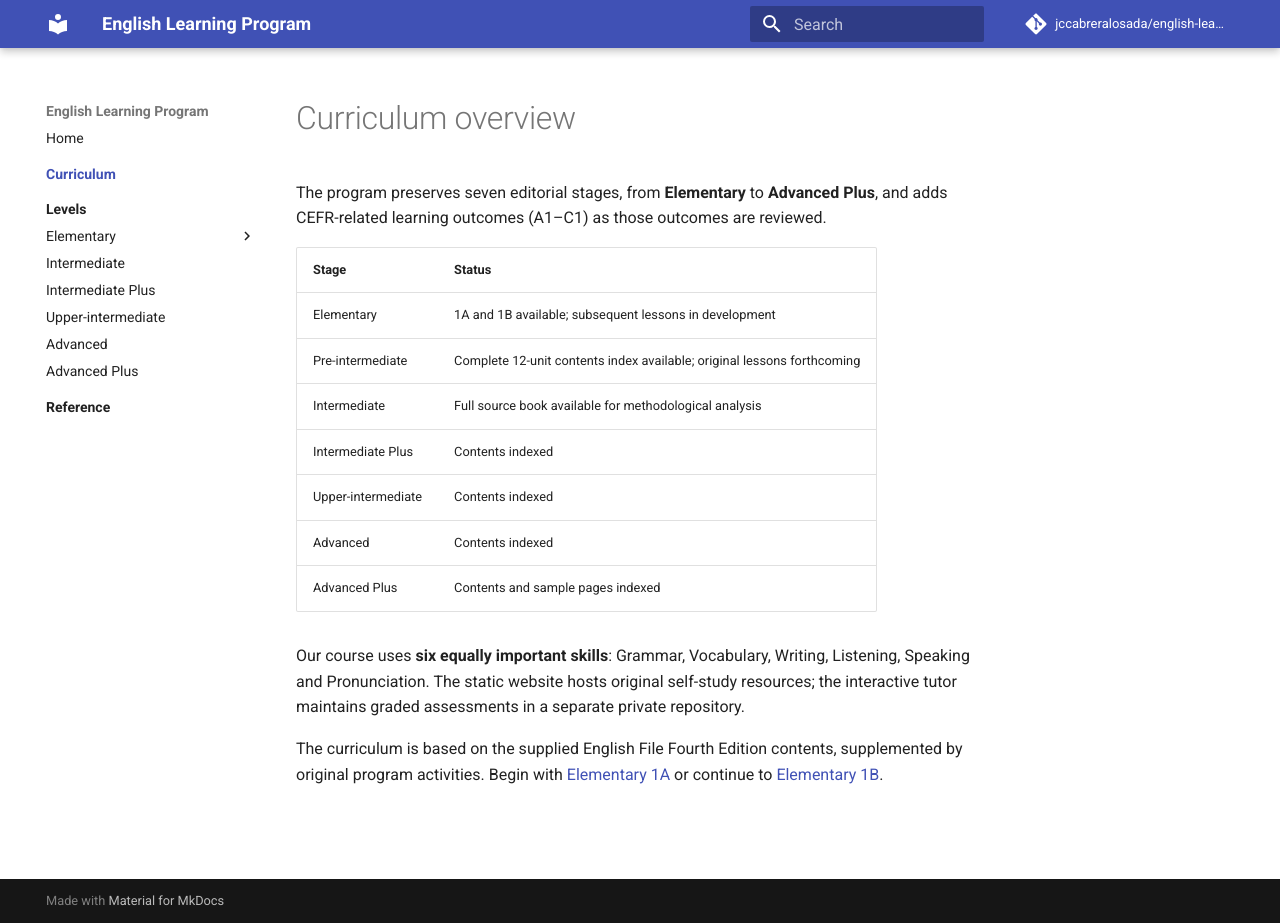
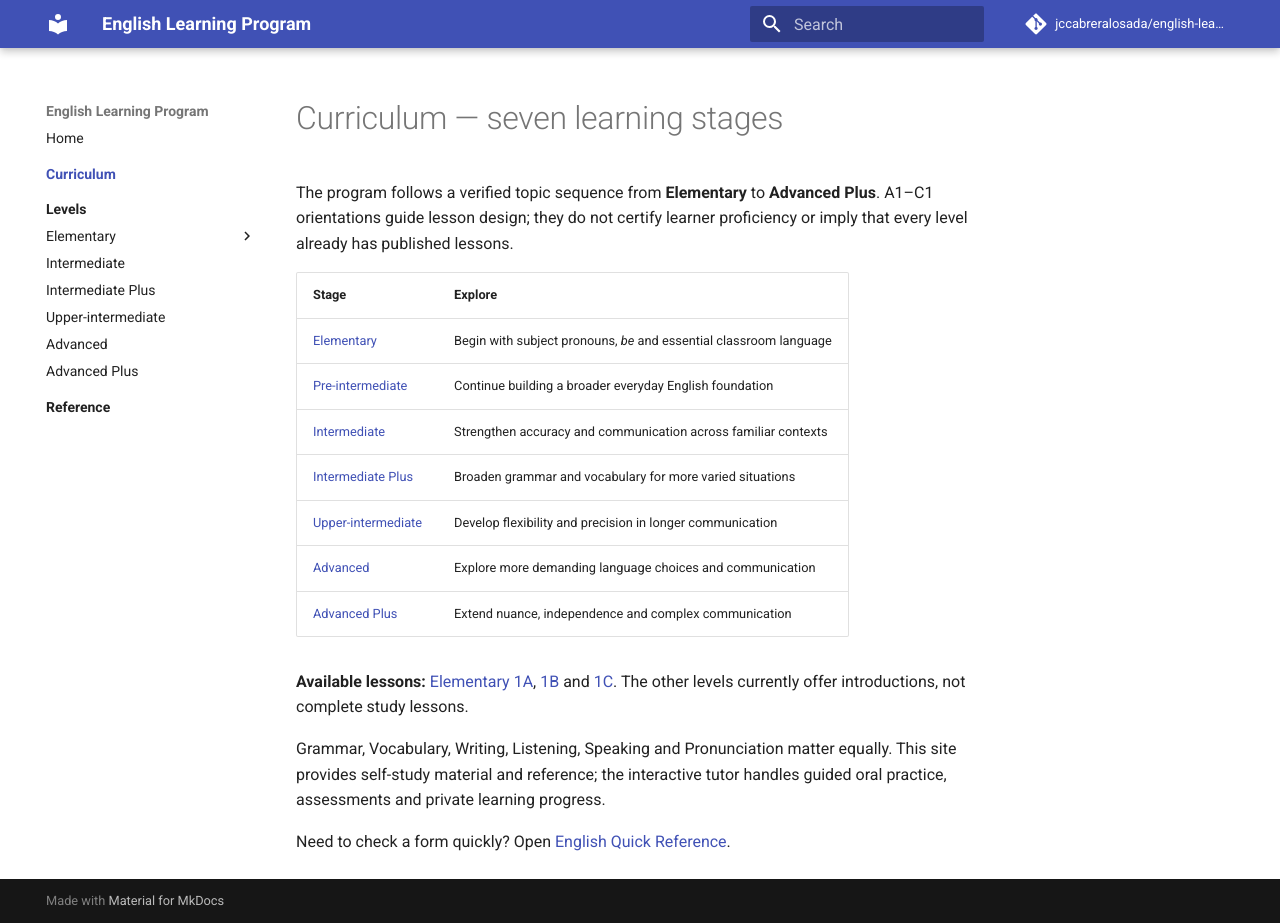
Before and after one commit to jccabreralosada/english-learning-course, an MkDocs documentation site: the page built from docs/curriculum/index.md, in a window 1280 px wide and 923 px high. Built offline with MkDocs 1.6.1 and Material for MkDocs 9.7.7, drawn with Linux system fonts in a browser that asks for light colours; comment, search, counter and statistics services are not loaded.

Commit message:
docs(ux): align learner-focused landing and level overview wording

```diff
--- a/docs/curriculum/index.md
+++ b/docs/curriculum/index.md
@@ -1,17 +1,19 @@
-# Curriculum overview
+# Curriculum — seven learning stages
 
-The program preserves seven editorial stages, from **Elementary** to **Advanced Plus**, and adds CEFR-related learning outcomes (A1–C1) as those outcomes are reviewed.
+The program follows a verified topic sequence from **Elementary** to **Advanced Plus**. A1–C1 orientations guide lesson design; they do not certify learner proficiency or imply that every level already has published lessons.
 
-| Stage | Status |
-| --- | --- |
-| Elementary | 1A and 1B available; subsequent lessons in development |
-| Pre-intermediate | Complete 12-unit contents index available; original lessons forthcoming |
-| Intermediate | Full source book available for methodological analysis |
-| Intermediate Plus | Contents indexed |
-| Upper-intermediate | Contents indexed |
-| Advanced | Contents indexed |
-| Advanced Plus | Contents and sample pages indexed |
+| Stage | Explore |
+|---|---|
+| [Elementary](../elementary/index.md) | Begin with subject pronouns, *be* and essential classroom language |
+| [Pre-intermediate](../pre_intermediate/index.md) | Continue building a broader everyday English foundation |
+| [Intermediate](../intermediate/index.md) | Strengthen accuracy and communication across familiar contexts |
+| [Intermediate Plus](../intermediate_plus/index.md) | Broaden grammar and vocabulary for more varied situations |
+| [Upper-intermediate](../upper_intermediate/index.md) | Develop flexibility and precision in longer communication |
+| [Advanced](../advanced/index.md) | Explore more demanding language choices and communication |
+| [Advanced Plus](../advanced_plus/index.md) | Extend nuance, independence and complex communication |
 
-Our course uses **six equally important skills**: Grammar, Vocabulary, Writing, Listening, Speaking and Pronunciation. The static website hosts original self-study resources; the interactive tutor maintains graded assessments in a separate private repository.
+**Available lessons:** [Elementary 1A](../elementary/unit_01/lesson_a.md), [1B](../elementary/unit_01/lesson_b.md) and [1C](../elementary/unit_01/lesson_c.md). The other levels currently offer introductions, not complete study lessons.
 
-The curriculum is based on the supplied English File Fourth Edition contents, supplemented by original program activities. Begin with [Elementary 1A](../elementary/unit_01/lesson_a.md) or continue to [Elementary 1B](../elementary/unit_01/lesson_b.md).
+Grammar, Vocabulary, Writing, Listening, Speaking and Pronunciation matter equally. This site provides self-study material and reference; the interactive tutor handles guided oral practice, assessments and private learning progress.
+
+Need to check a form quickly? Open [English Quick Reference](../reference/index.md).
```
